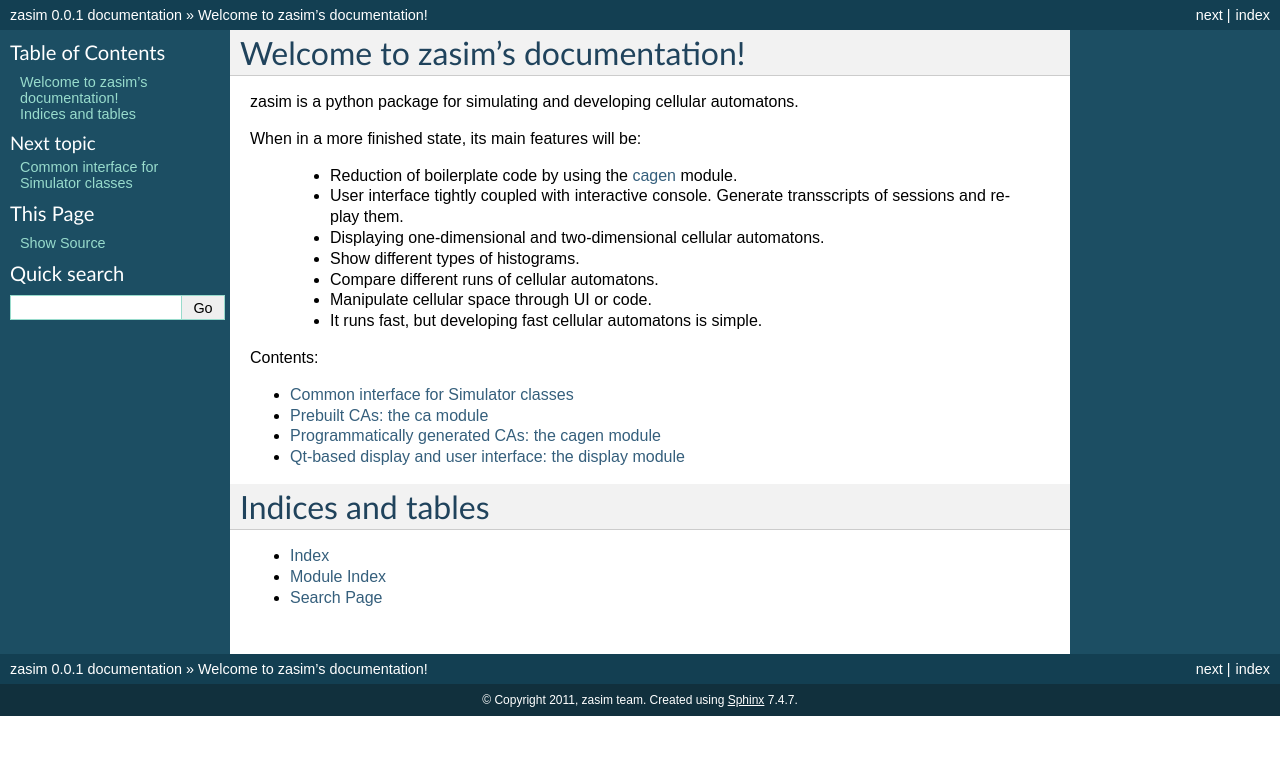
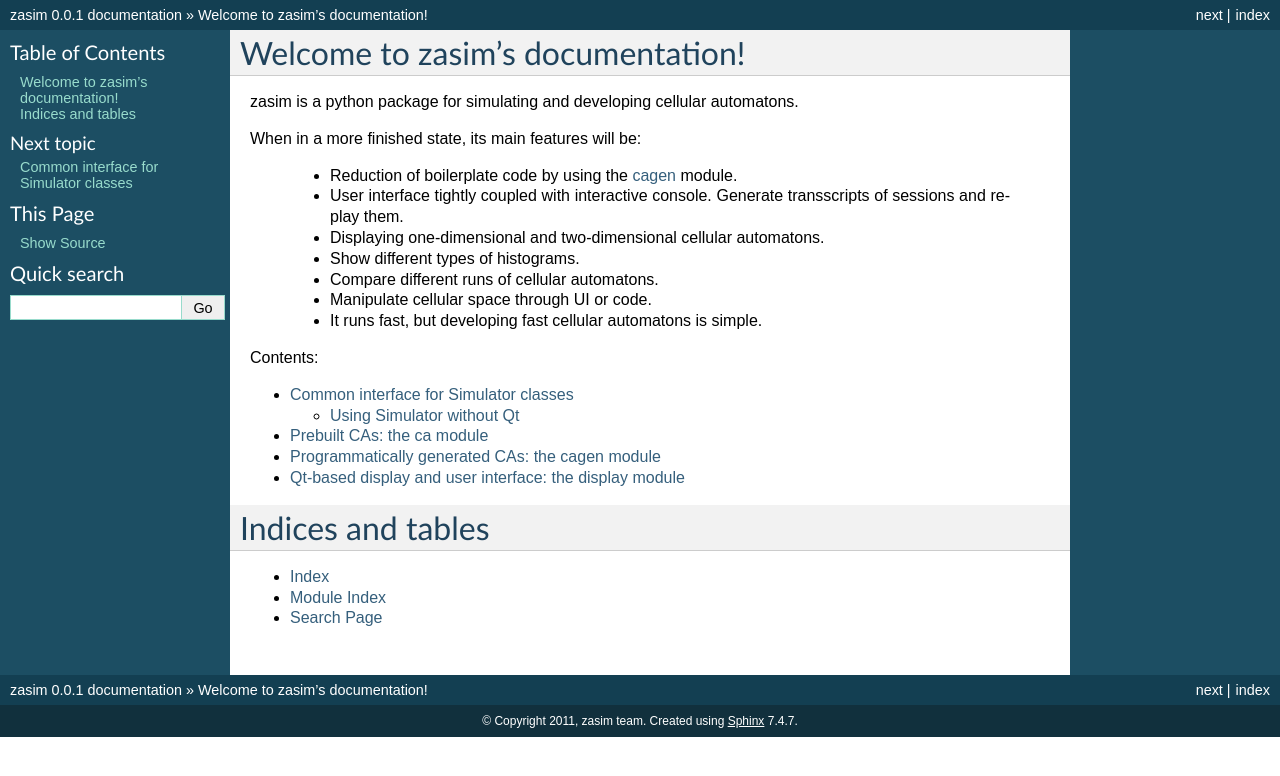
Before and after one commit to timo/zasim, a Sphinx documentation site: the page built from docs/index.rst, in a window 1280 px wide. Shown: the top 776 px of the page. Built offline with Sphinx 7.4.7, drawn with Linux system fonts in a browser that asks for light colours; formulas are drawn with MathJax 3.

```diff
--- a/docs/simulator.rst
+++ b/docs/simulator.rst
@@ -4,7 +4,12 @@ Common interface for Simulator classes
 Simulator classes are derived from either PySide.QtCore.QObject,
 PyQt.QtCore.QObject, so that the signals-and-slots mechanism can be used.
 
-The module isn't dependent on Qt, though, as the lightweight_signal module
+.. automodule:: zasim.simulator
+
+Using Simulator without Qt
+--------------------------
+
+The module isn't dependent on Qt, as the lightweight_signal module
 supplies a simple compatible Signal implementation.
 
-.. automodule:: zasim.simulator
+.. automodule:: zasim.lightweight_signal
```
Also changed, not shown: 1 other file.
